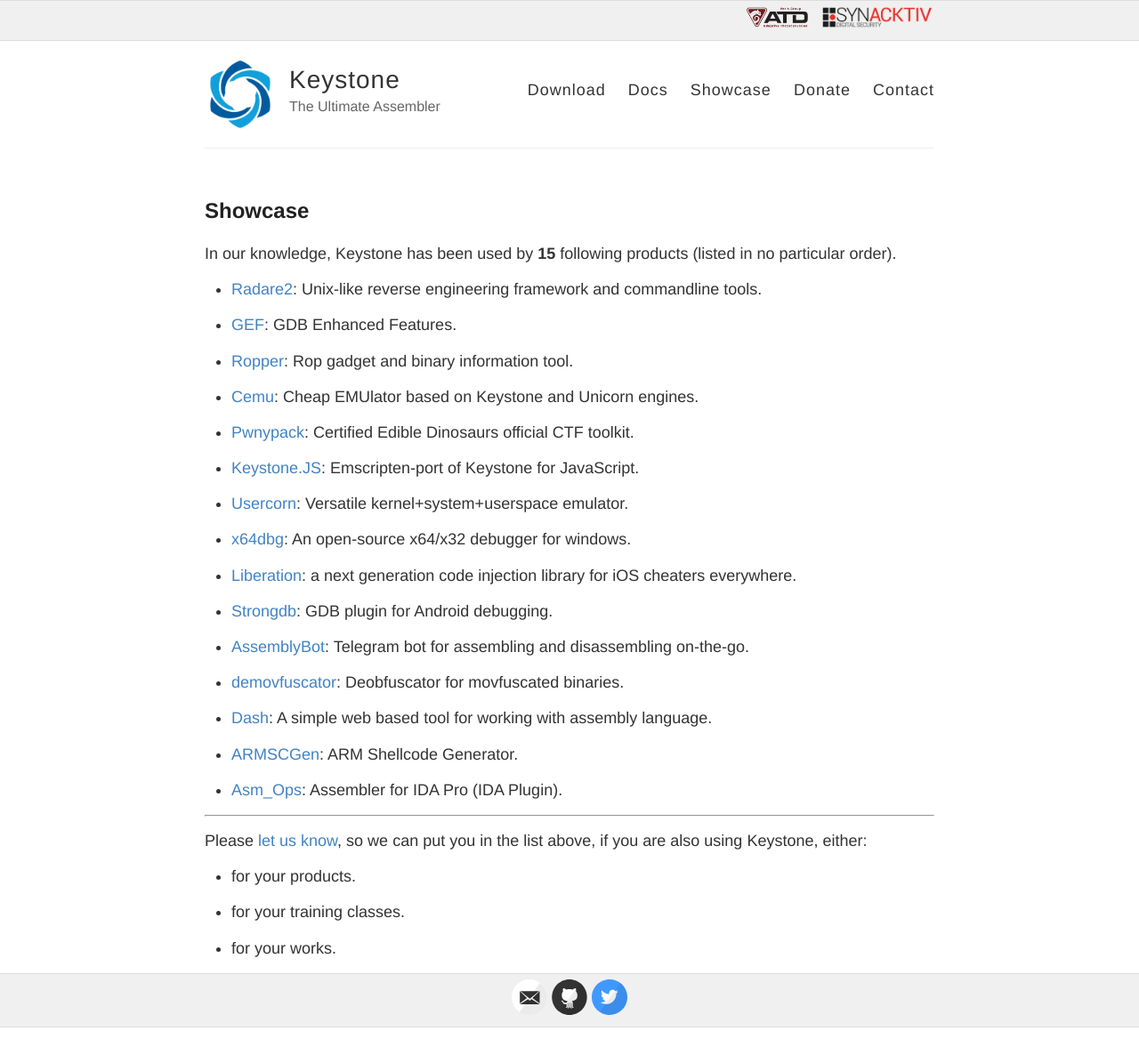
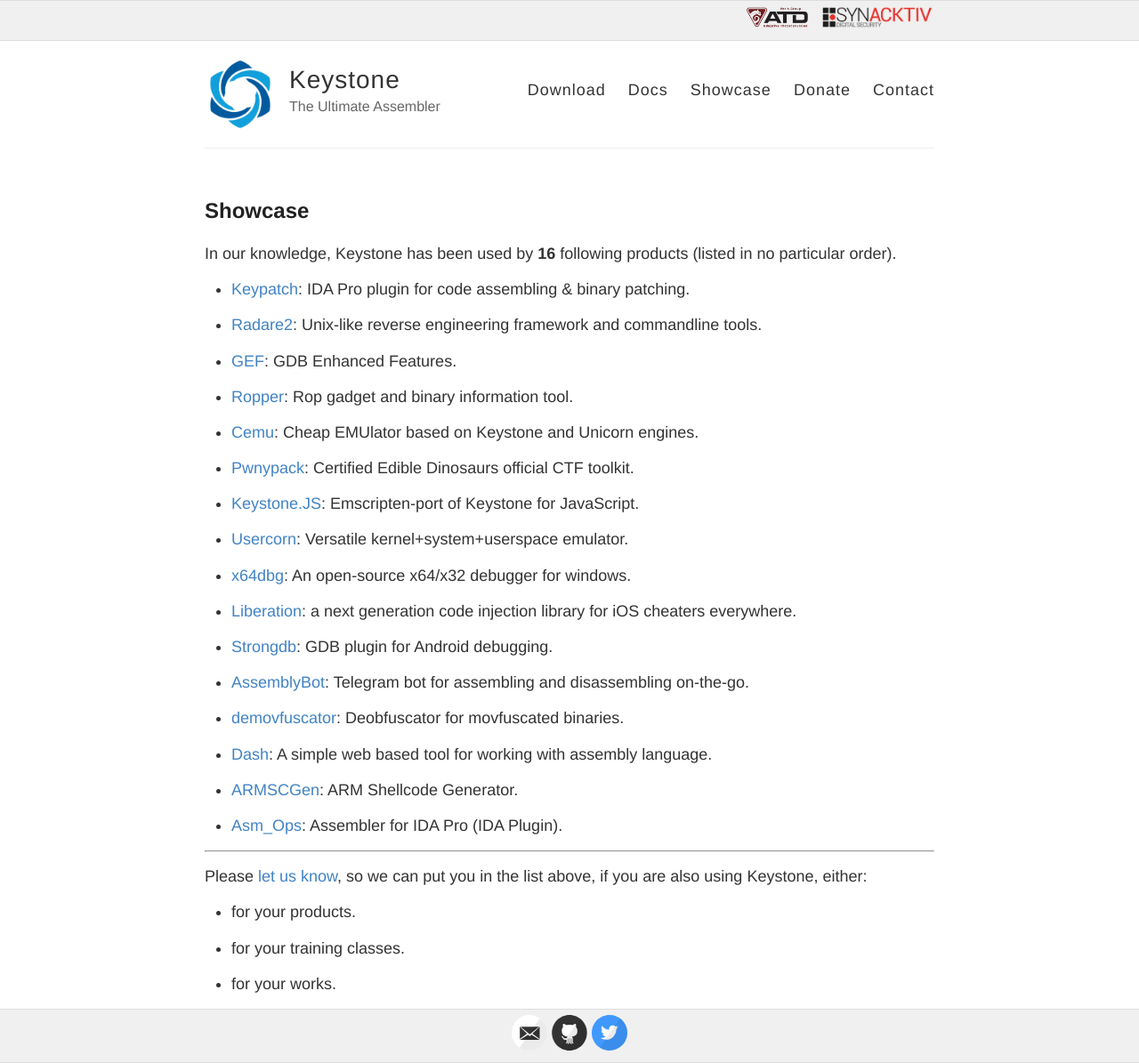
Before and after one commit to keystone-engine/keystone-engine.github.io, a Jekyll site: the page built from showcase.md, in a window 1280 px wide. Shown: the whole page at 89% size. Built offline with Jekyll 4.4.1, drawn with Linux system fonts in a browser that asks for light colours; before the commit the page ends 1155 px from its top, so only the background shows below that.

Commit message:
showcase

```diff
--- a/showcase.md
+++ b/showcase.md
@@ -6,7 +6,9 @@
 
 ## Showcase
 
-In our knowledge, Keystone has been used by **15** following products (listed in no particular order).
+In our knowledge, Keystone has been used by **16** following products (listed in no particular order).
+
+- [Keypatch](https://keystone-engine/keypatch): IDA Pro plugin for code assembling & binary patching.
 
 - [Radare2](https://github.com/radare/radare2): Unix-like reverse engineering framework and commandline tools.
 
```
